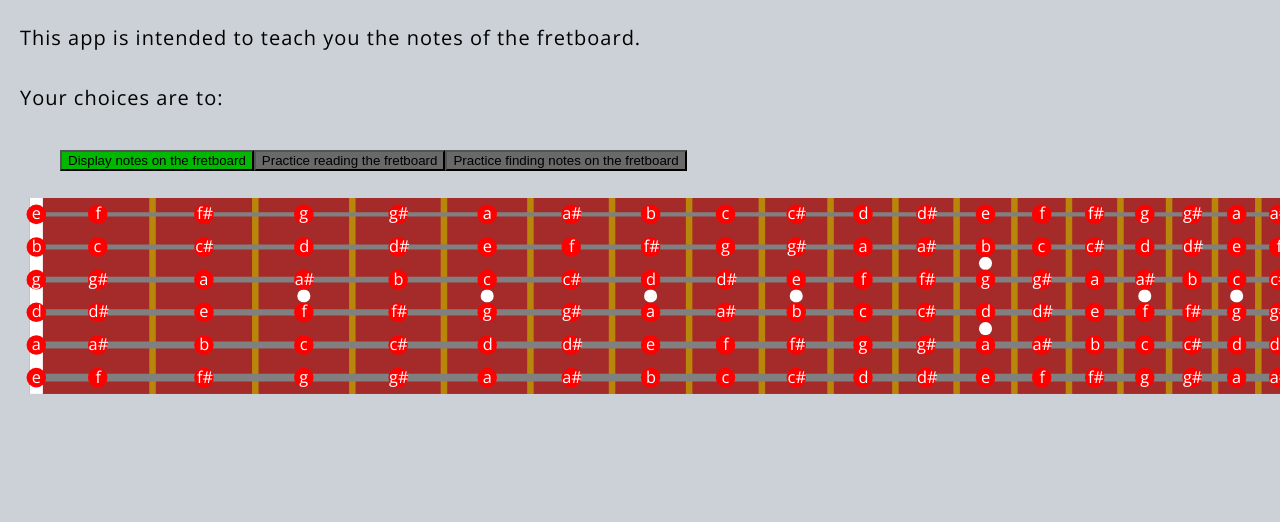
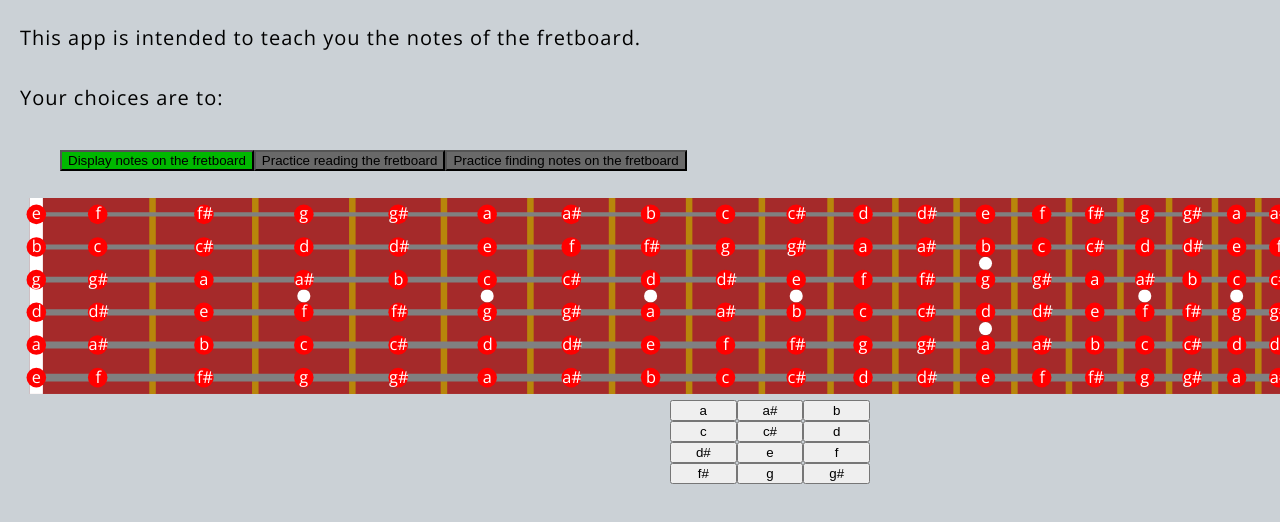
Before and after one commit to gmax9000/fretboardTrainer, a plain HTML site: page index.html in a window 1280 px wide. Shown: the part 144-666 px from the top of the page. Drawn offline with nearby package versions, Linux system fonts and the light colour scheme.

Commit message:
created answer buttons

```diff
--- a/index.html
+++ b/index.html
@@ -25,5 +25,6 @@
         <li><button class="inactiveButton" id="locationPracticeButton">Practice finding notes on the fretboard</button></li>
     </ul>
     <svg></svg>
+    <div id="answerButtons"></div>
 </body>
 </html>
--- a/scripts/main.js
+++ b/scripts/main.js
@@ -327,3 +327,11 @@ const readingPracticeButton = document.querySelector("#readingPracticeButton");
 const locationPracticeButton = document.querySelector("#locationPracticeButton");
 
 displayNoteButton.addEventListener("click", showAllNotes);
+
+const answerButtonsDiv = document.querySelector("#answerButtons");
+for (let i = 0; i < 12; i++) {
+    let newButton = document.createElement("button");
+    newButton.id = numberToNote(i) + "_button";
+    newButton.textContent = numberToNote(i);
+    answerButtonsDiv.appendChild(newButton);
+}
--- a/styles/style.css
+++ b/styles/style.css
@@ -31,3 +31,10 @@ body {
     margin: 0 auto;
     padding: 0 20px 20px 20px;
 }
+
+#answerButtons {
+    margin: auto;
+    display: grid;
+    width: 200px;
+    grid-template-columns: 1fr 1fr 1fr;
+}
```
